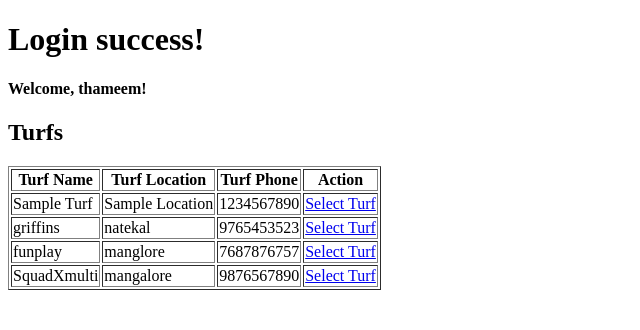
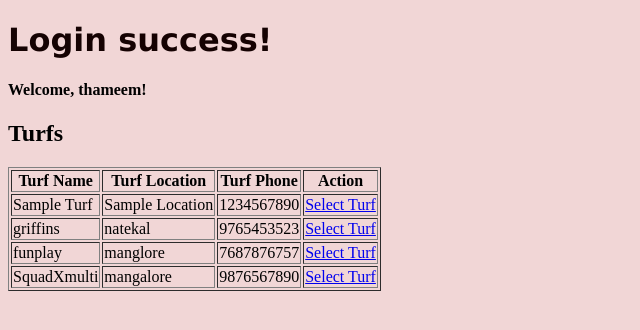
Before and after one commit to Thameem-20/DBMS-project, a Flask app: page /dashboard in a window 1280 px wide. Shown: the top 330 px of the page, without its empty margins (0-640 px from the left). Run offline with Flask 3, Linux system fonts and the light colour scheme; a user stored in the database is signed in.

Commit message:
updated css

```diff
--- a/templates/index.html
+++ b/templates/index.html
@@ -1,7 +1,7 @@
 {% extends 'layout.html' %}
 {% block title %} Home {% endblock title %}
 {% block body %}
-        <h1>Login-Page using Flask</h1>
+        <h1>Welcome to PlayQonnect</h1>
         <a href="{{url_for('login')}}">Login</a>
         <br>
         <a href="{{url_for('register')}}">Signup</a>
--- a/templates/layout.html
+++ b/templates/layout.html
@@ -3,6 +3,15 @@
 <head>
     <meta charset="UTF-8">
     <meta name="viewport" content="width=device-width, initial-scale=1.0">
+    <style>
+        body{
+            background-color: rgb(241, 214, 214);
+        }
+        h1{
+            font-family: 'Lucida Sans', 'Lucida Sans Regular', 'Lucida Grande', 'Lucida Sans Unicode', Geneva, Verdana, sans-serif;
+            color: rgb(21, 2, 2);
+        }
+    </style>
     <title>{% block title %}  {% endblock title %}</title>
 </head>
 <body>
```
Also changed, not shown: instance/databases.db.
